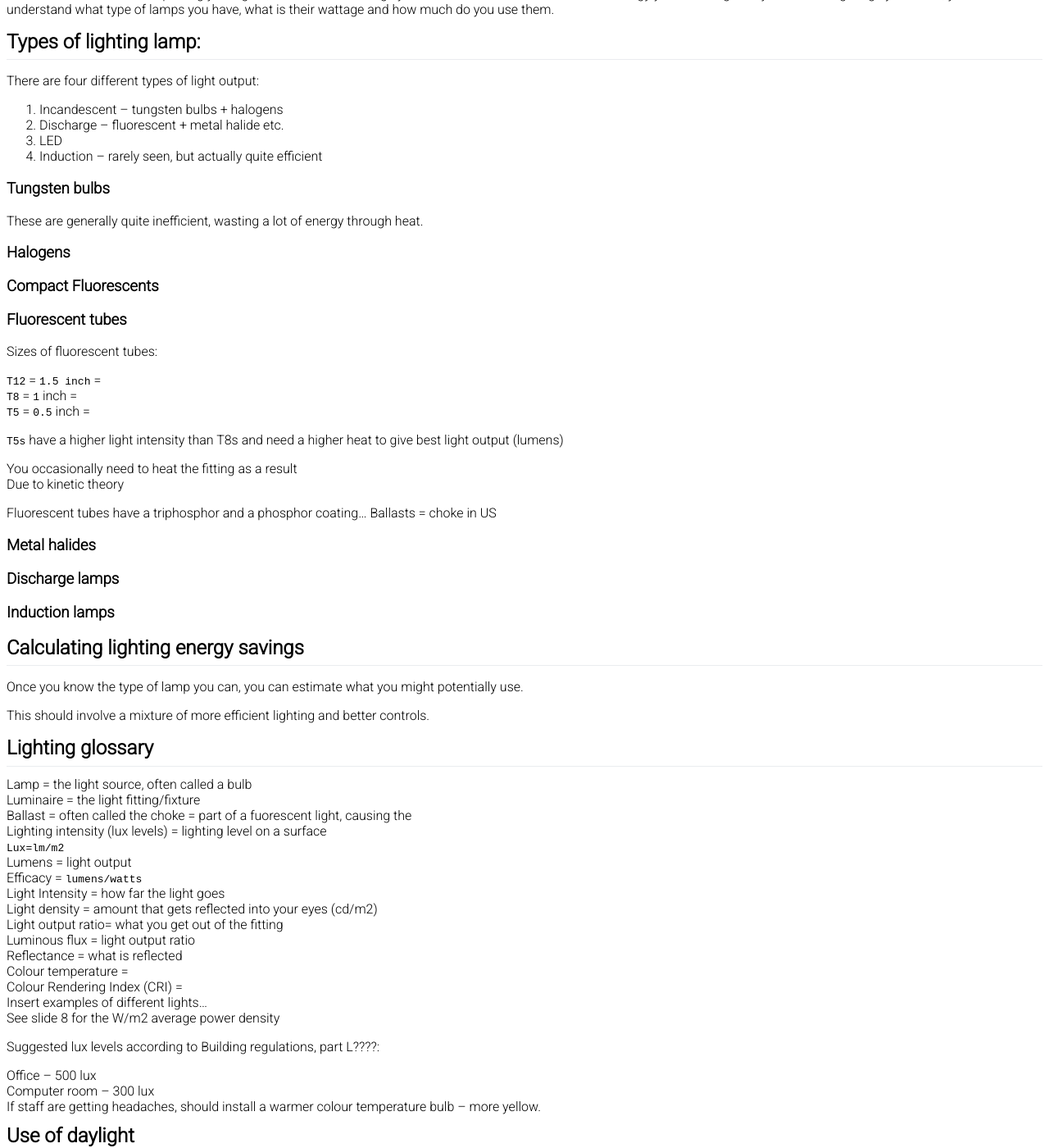
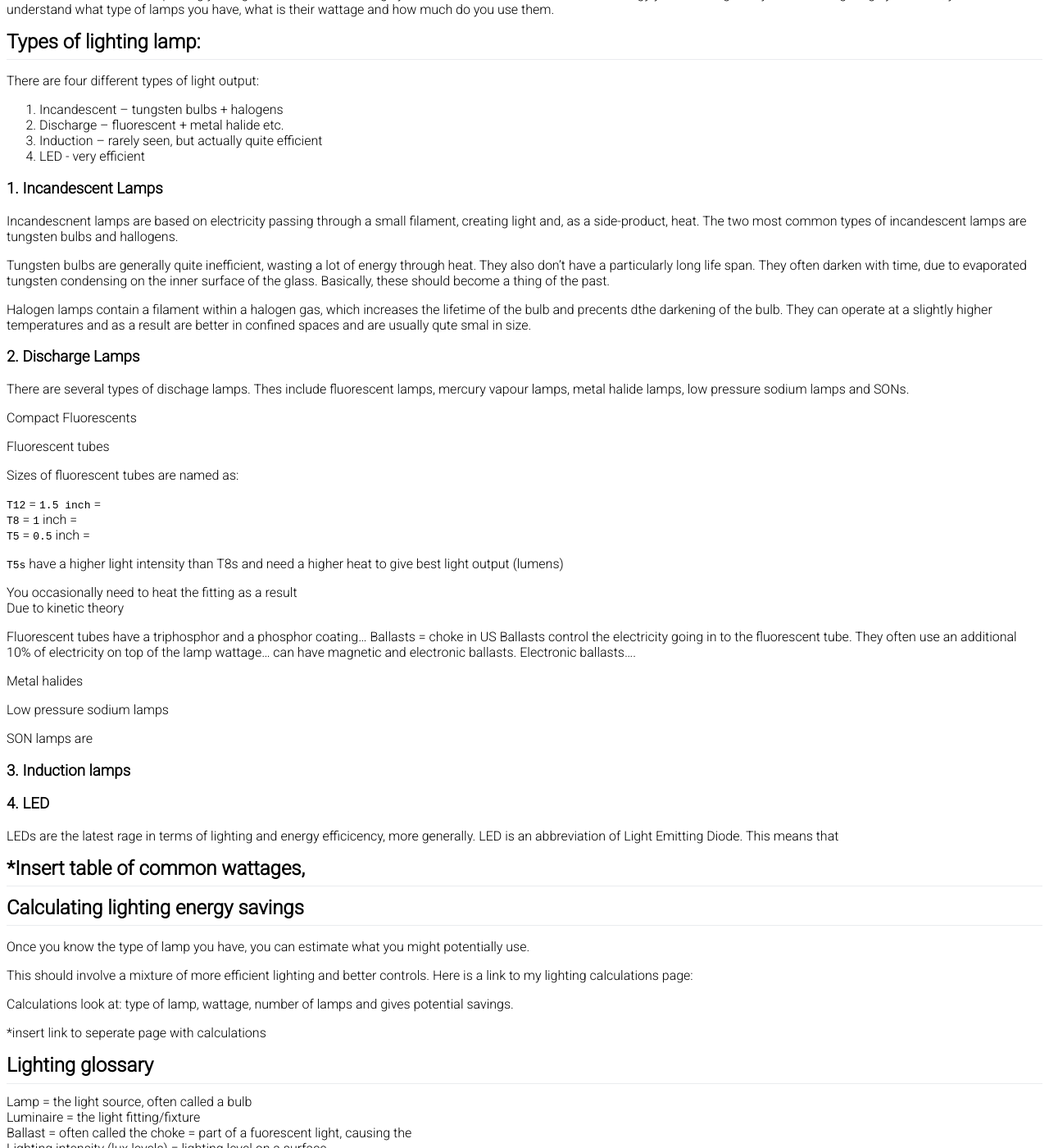
Before and after one commit to energyprinciples/energyprinciples.github.io, a Jekyll site: the page built from _efficiency/001-lighting.md, in a window 1280 px wide and 1400 px high, scrolled down 361 px. Shown: the whole window at 82% size. Built offline with Jekyll 4.4.1, drawn with Linux system fonts in a browser that asks for light colours; nearby versions of some CDN libraries.

Commit message:
Update 001-lighting.md

```diff
--- a/_efficiency/001-lighting.md
+++ b/_efficiency/001-lighting.md
@@ -22,19 +22,27 @@ There are four different types of light output:
 
 1.	Incandescent – tungsten bulbs + halogens
 2.	Discharge – fluorescent + metal halide etc.
-3.	LED
-4.	Induction – rarely seen, but actually quite efficient
+3.	Induction – rarely seen, but actually quite efficient
+4.	LED - very efficient
 
-### Tungsten bulbs
-These are generally quite inefficient, wasting a lot of energy through heat.
+### 1. Incandescent Lamps
 
-### Halogens
+Incandescnent lamps are based on electricity passing through a small filament, creating light and, as a side-product, heat.
+The two most common types of incandescent lamps are tungsten bulbs and hallogens.
 
-### Compact Fluorescents
+Tungsten bulbs are generally quite inefficient, wasting a lot of energy through heat. They also don't have a particularly long life span. They often darken with time, due to evaporated tungsten condensing on the inner surface of the glass. Basically, these should become a thing of the past.
 
-### Fluorescent tubes
+Halogen lamps contain a filament within a halogen gas, which increases the lifetime of the bulb and precents dthe darkening of the bulb. They can operate at a slightly higher temperatures and as a result are better in confined spaces and are usually qute smal in size.
 
-Sizes of fluorescent tubes:
+### 2. Discharge Lamps
+
+There are several types of dischage lamps. Thes include fluorescent lamps, mercury vapour lamps, metal halide lamps, low pressure sodium lamps and SONs.
+
+Compact Fluorescents
+
+Fluorescent tubes
+
+Sizes of fluorescent tubes are named as:
 -	`T12` = `1.5 inch` =
 -	`T8` = `1` inch =
 -	`T5` = `0.5` inch =
@@ -45,20 +53,34 @@ Sizes of fluorescent tubes:
 
 Fluorescent tubes have a triphosphor and a phosphor coating…
 Ballasts = choke in US
+Ballasts control the electricity going in to the fluorescent tube. They often use an additional 10% of electricity on top of the lamp wattage...    can have magnetic and electronic ballasts. Electronic ballasts....
 
 
-### Metal halides
+Metal halides
 
-### Discharge lamps
+Low pressure sodium lamps
 
-### Induction lamps
+SON lamps are
 
+### 3. Induction lamps
+
+### 4. LED
+
+LEDs are the latest rage in terms of lighting and energy efficicency, more generally.
+LED is an abbreviation of Light Emitting Diode. This means that
+
+## *Insert table of common wattages,
 
 ## Calculating lighting energy savings
 
-Once you know the type of lamp you can, you can estimate what you might potentially use.
+Once you know the type of lamp you have, you can estimate what you might potentially use.
 
 This should involve a mixture of more efficient lighting and better controls.
+Here is a link to my lighting calculations page:
+
+Calculations look at: type of lamp, wattage, number of lamps and gives potential savings.
+
+*insert link to seperate page with calculations
 
 ## Lighting glossary
 
```
